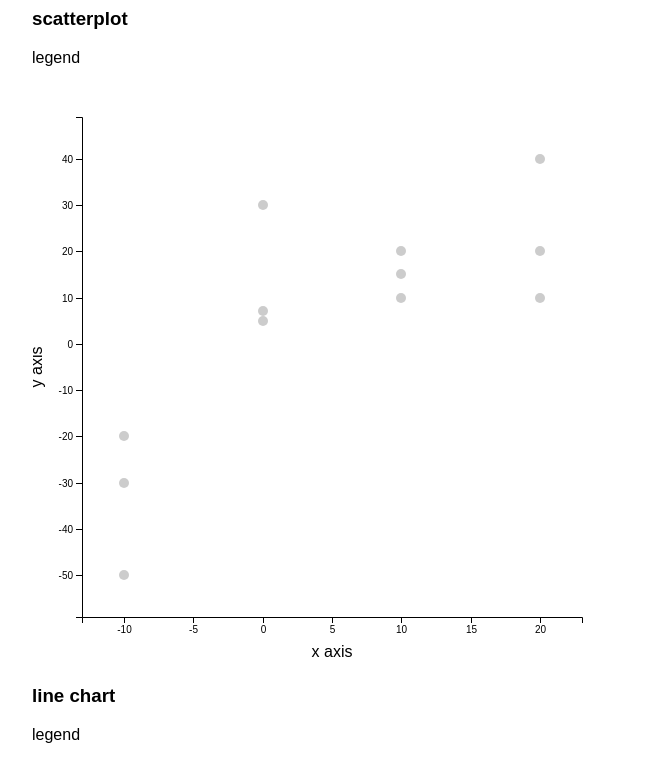
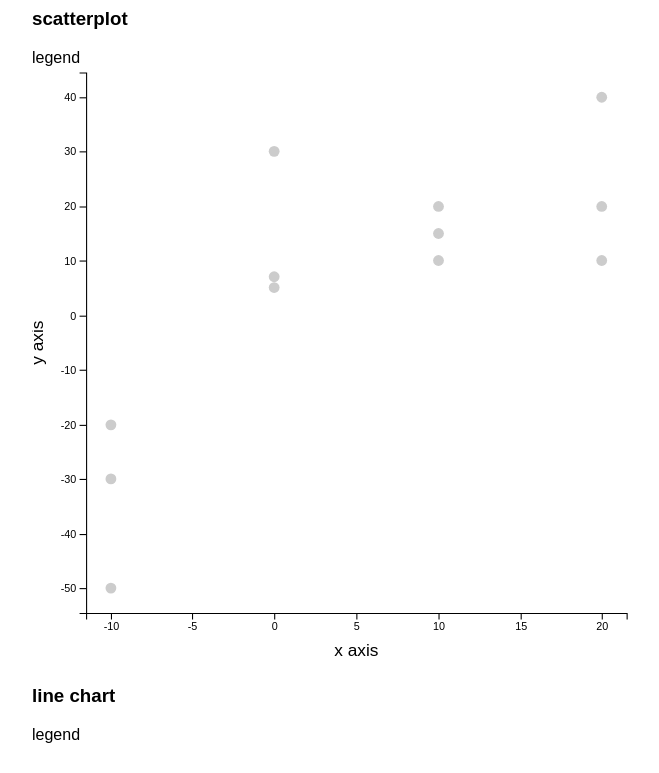
Before and after one commit to seracio/brief, a React (Vite) app: page / in a window 1280 px wide. Shown: the top 773 px of the page, without its empty margins (308-967 px from the left). Built offline with nearby package versions, Linux system fonts and the light colour scheme.

Commit message:
Chart2D: remove height, adjust margins

```diff
--- a/src/2d/Chart2D.tsx
+++ b/src/2d/Chart2D.tsx
@@ -7,7 +7,6 @@ import { recycleConnect, Provider } from '../recycle';
 type Props = {
     data: Array<any>;
     width: number;
-    height: number;
     margins: [number, number, number, number];
     x: Function;
     y: Function;
@@ -23,8 +22,7 @@ type Props = {
 class Chart extends React.PureComponent<Props> {
     static defaultProps: Partial<Props> = {
         width: 500,
-        height: 500,
-        margins: [50, 50, 50, 50],
+        margins: [50, 5, 5, 50],
         x: (d: any) => d.x,
         y: (d: any) => d.y,
         color: _.constant('#ccc'),
@@ -38,7 +36,6 @@ class Chart extends React.PureComponent<Props> {
             x,
             y,
             width,
-            height,
             margins,
             children,
             xScale: pxScale,
@@ -53,7 +50,7 @@ class Chart extends React.PureComponent<Props> {
             const xExtent = extent(data, x);
             const xDist = Math.abs(xExtent[1] - xExtent[0]);
             xScale = scaleLinear()
-                .domain([xExtent[0] - xDist * 0.1, xExtent[1] + xDist * 0.1])
+                .domain([xExtent[0] - xDist * 0.05, xExtent[1] + xDist * 0.05])
                 .rangeRound([0, width]);
         }
 
@@ -68,8 +65,8 @@ class Chart extends React.PureComponent<Props> {
             });
             const yDist = Math.abs(yExtent[1] - yExtent[0]);
             yScale = scaleLinear()
-                .domain([yExtent[0] - yDist * 0.1, yExtent[1] + yDist * 0.1])
-                .rangeRound([0, height]);
+                .domain([yExtent[0] - yDist * 0.05, yExtent[1] + yDist * 0.05])
+                .rangeRound([0, width]);
         }
 
         return (
@@ -91,11 +88,11 @@ class Chart extends React.PureComponent<Props> {
                         preserveAspectRatio="xMidYMid meet"
                         viewBox={`0 0 ${margins[0] +
                             width +
-                            margins[2]} ${margins[1] + height + margins[3]}`}
+                            margins[2]} ${margins[1] + width + margins[3]}`}
                     >
                         <g
                             transform={`translate(${margins[0]} ${margins[1] +
-                                height})`}
+                                width})`}
                         >
                             {children}
                         </g>
```
